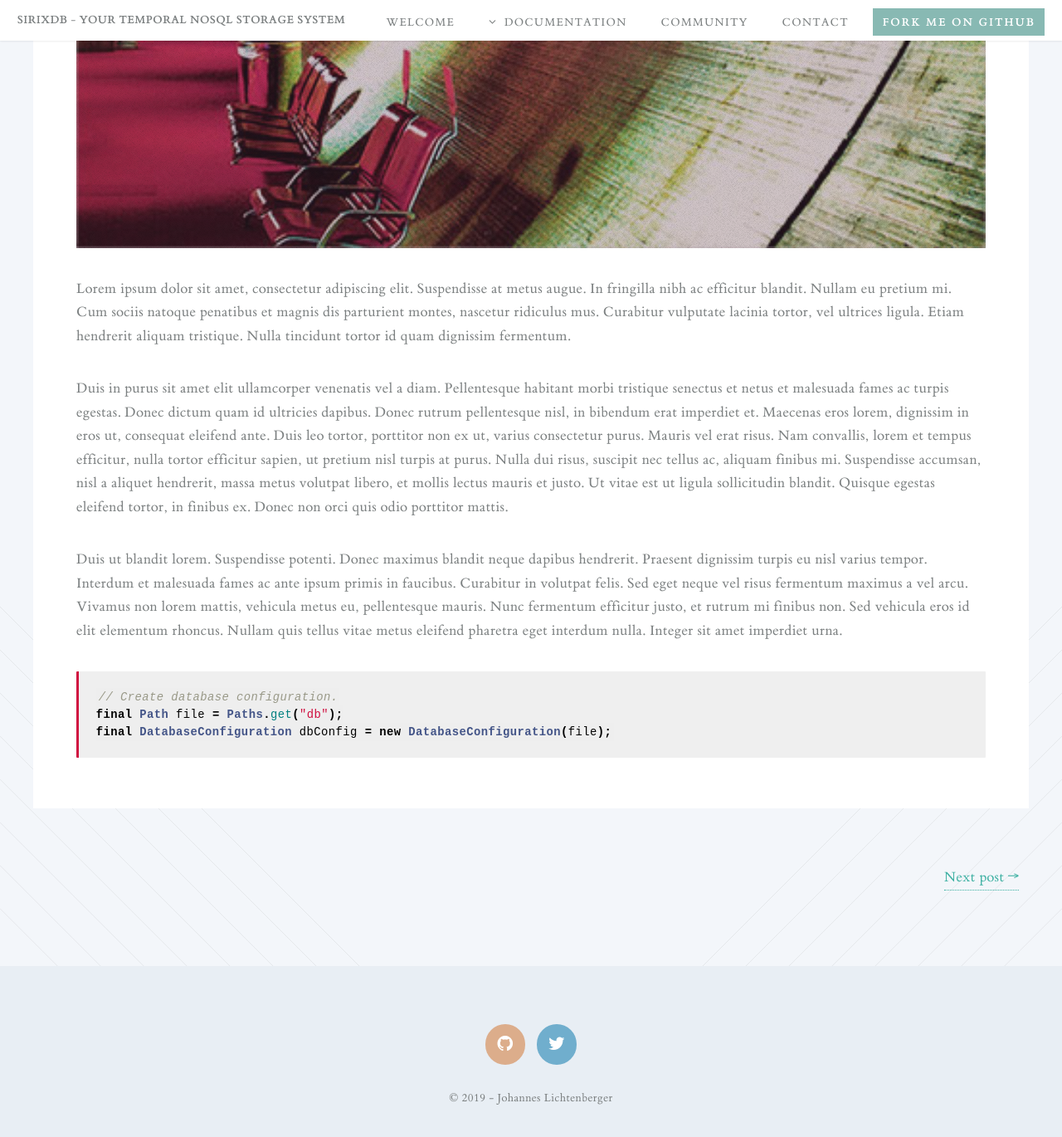
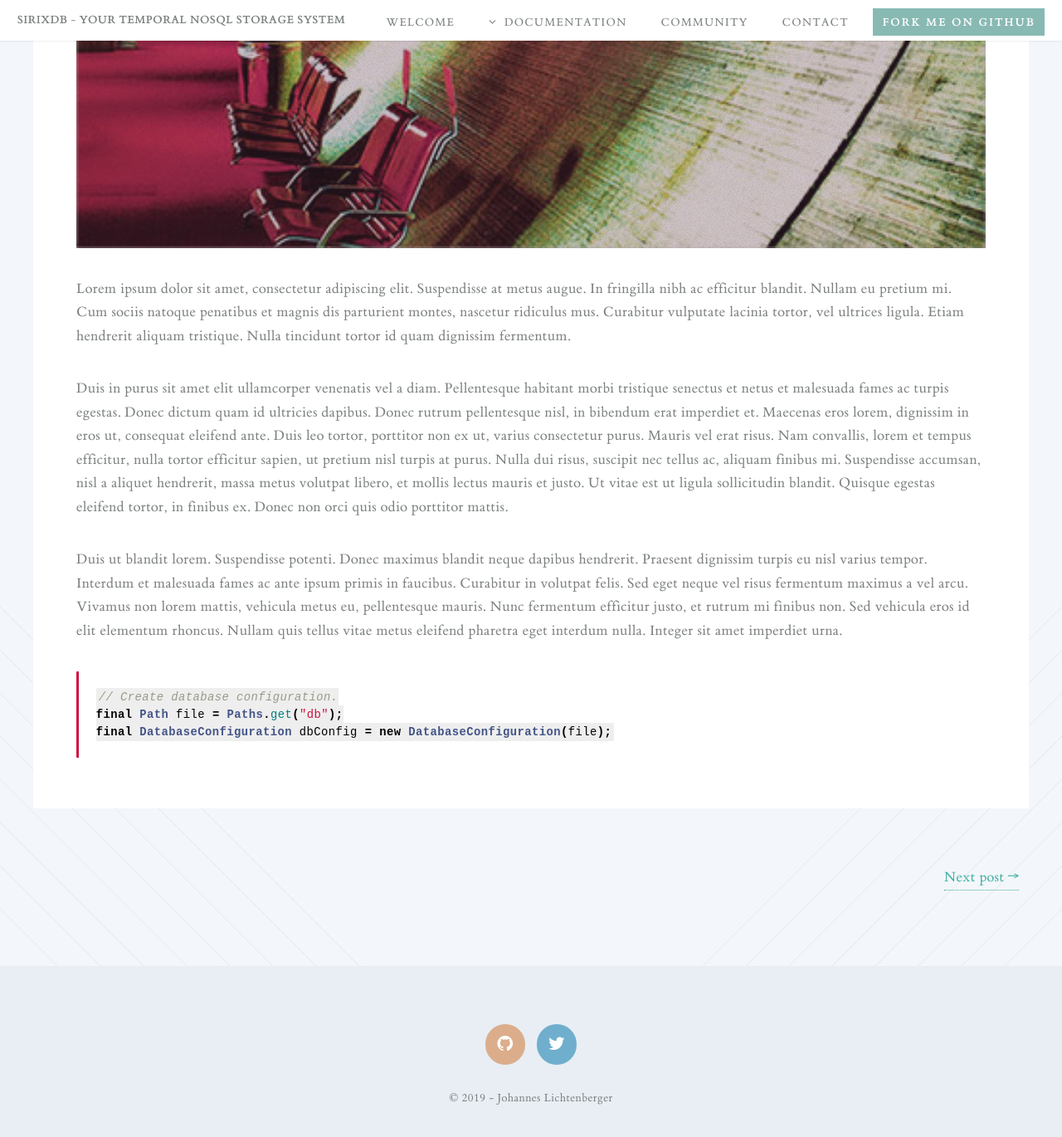
Before and after one commit to sirixdb/sirixdb.github.io, a Jekyll site: the page built from _posts/2014-08-07-first-post.markdown, in a window 1280 px wide and 1400 px high, scrolled down 617 px. Shown: the top 1370 px of the window at 83% size. Built offline with Jekyll 4.4.1, drawn with Linux system fonts in a browser that asks for light colours.

Commit message:
Update style.css

```diff
--- a/css/style.css
+++ b/css/style.css
@@ -1190,7 +1190,7 @@ pre.highlight {
   margin-top: 0.5em;
   margin-bottom: 0.5em;
   padding: 1.2em;
-  background-color: #efefef;
+  /* background-color: #efefef; */
   color: #000000;
   border-radius: 1px;
   overflow-x: auto;
```
